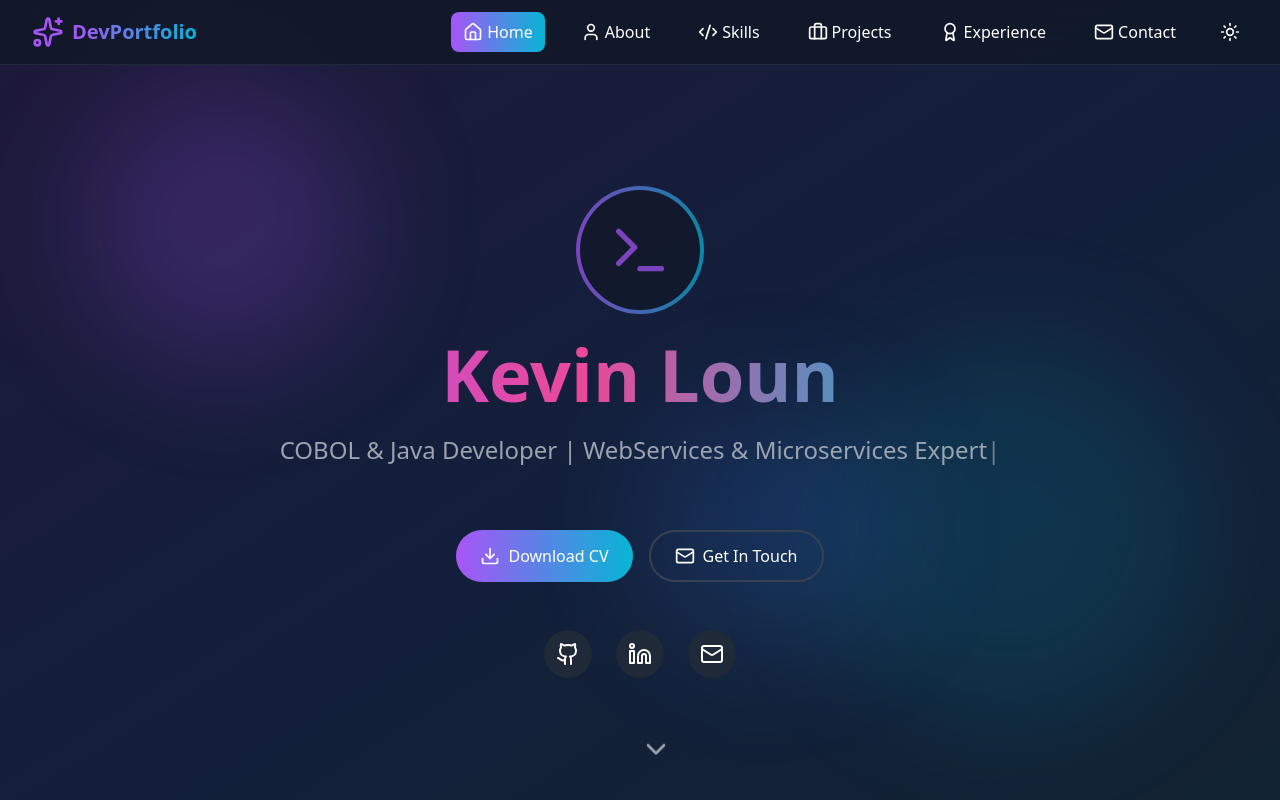
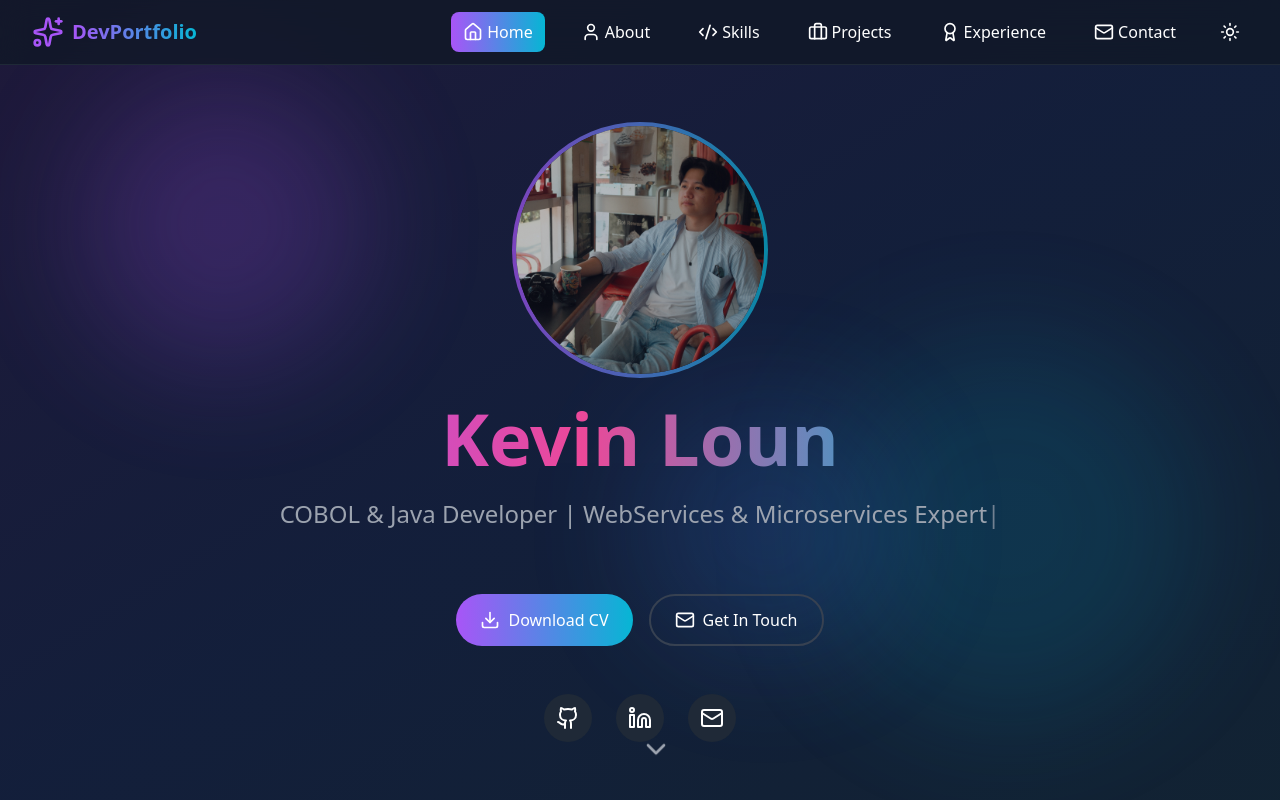
Before and after one commit to KvnLun/developer-portfolio, a React (Create React App) app: page / in a window 1280 px wide. Shown: the top 800 px of the page. Built offline with nearby package versions, Linux system fonts and the light colour scheme.

Commit message:
Hero section update

```diff
--- a/src/App.js
+++ b/src/App.js
@@ -264,9 +264,13 @@ const Portfolio = () => {
           style={{ transform: `translate(${mousePosition.x}px, ${mousePosition.y}px)` }}
         >
           <div className="mb-6 inline-block">
-            <div className="w-32 h-32 rounded-full bg-gradient-to-r from-purple-500 to-cyan-500 p-1 animate-pulse">
+            <div className="w-64 h-64 rounded-full bg-gradient-to-r from-purple-500 to-cyan-500 p-1 animate-pulse">
               <div className={`w-full h-full rounded-full ${darkMode ? 'bg-gray-900' : 'bg-white'} flex items-center justify-center`}>
-                <Terminal className="w-16 h-16 text-purple-500" />
+                    <img
+                        src="/pp.jpg"  // ← Add your image file to public folder
+                        alt="Kevin Loun"
+                        className="w-full h-full rounded-full object-cover"
+                   />
               </div>
             </div>
           </div>
@@ -295,13 +299,13 @@ const Portfolio = () => {
           </div>
 
           <div className="flex justify-center space-x-6">
-            <a href="#" className={`p-3 rounded-full ${darkMode ? 'bg-gray-800 hover:bg-gray-700' : 'bg-gray-200 hover:bg-gray-300'} transform hover:scale-110 transition-all duration-300`}>
+            <a href="https://github.com/KvnLun" className={`p-3 rounded-full ${darkMode ? 'bg-gray-800 hover:bg-gray-700' : 'bg-gray-200 hover:bg-gray-300'} transform hover:scale-110 transition-all duration-300`}>
               <Github className="w-6 h-6" />
             </a>
-            <a href="#" className={`p-3 rounded-full ${darkMode ? 'bg-gray-800 hover:bg-gray-700' : 'bg-gray-200 hover:bg-gray-300'} transform hover:scale-110 transition-all duration-300`}>
+            <a href="https://www.linkedin.com/in/kevin-loun/" className={`p-3 rounded-full ${darkMode ? 'bg-gray-800 hover:bg-gray-700' : 'bg-gray-200 hover:bg-gray-300'} transform hover:scale-110 transition-all duration-300`}>
               <Linkedin className="w-6 h-6" />
             </a>
-            <a href="#" className={`p-3 rounded-full ${darkMode ? 'bg-gray-800 hover:bg-gray-700' : 'bg-gray-200 hover:bg-gray-300'} transform hover:scale-110 transition-all duration-300`}>
+            <a href="mailto:kvn.loun@gmail.com" className={`p-3 rounded-full ${darkMode ? 'bg-gray-800 hover:bg-gray-700' : 'bg-gray-200 hover:bg-gray-300'} transform hover:scale-110 transition-all duration-300`}>
               <Mail className="w-6 h-6" />
             </a>
           </div>
```
Also changed, not shown: public/pp.JPG (added).
